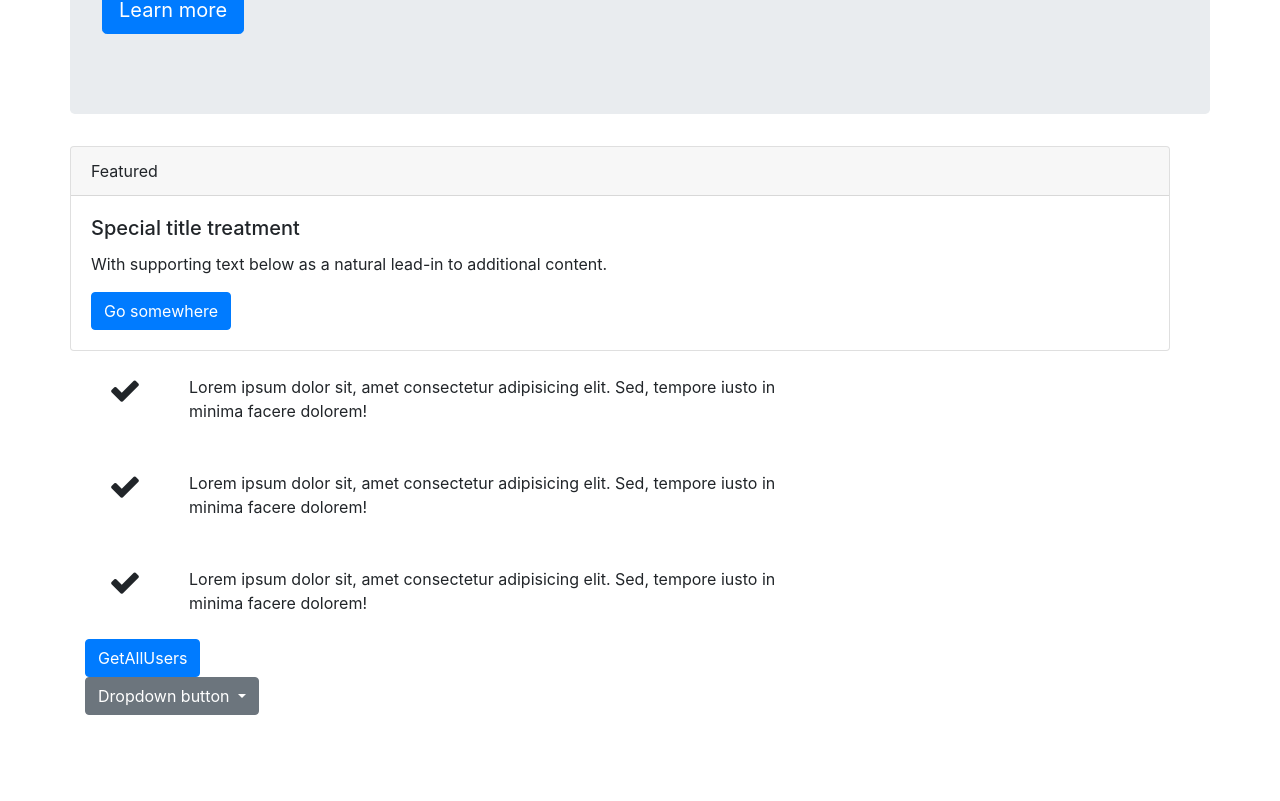
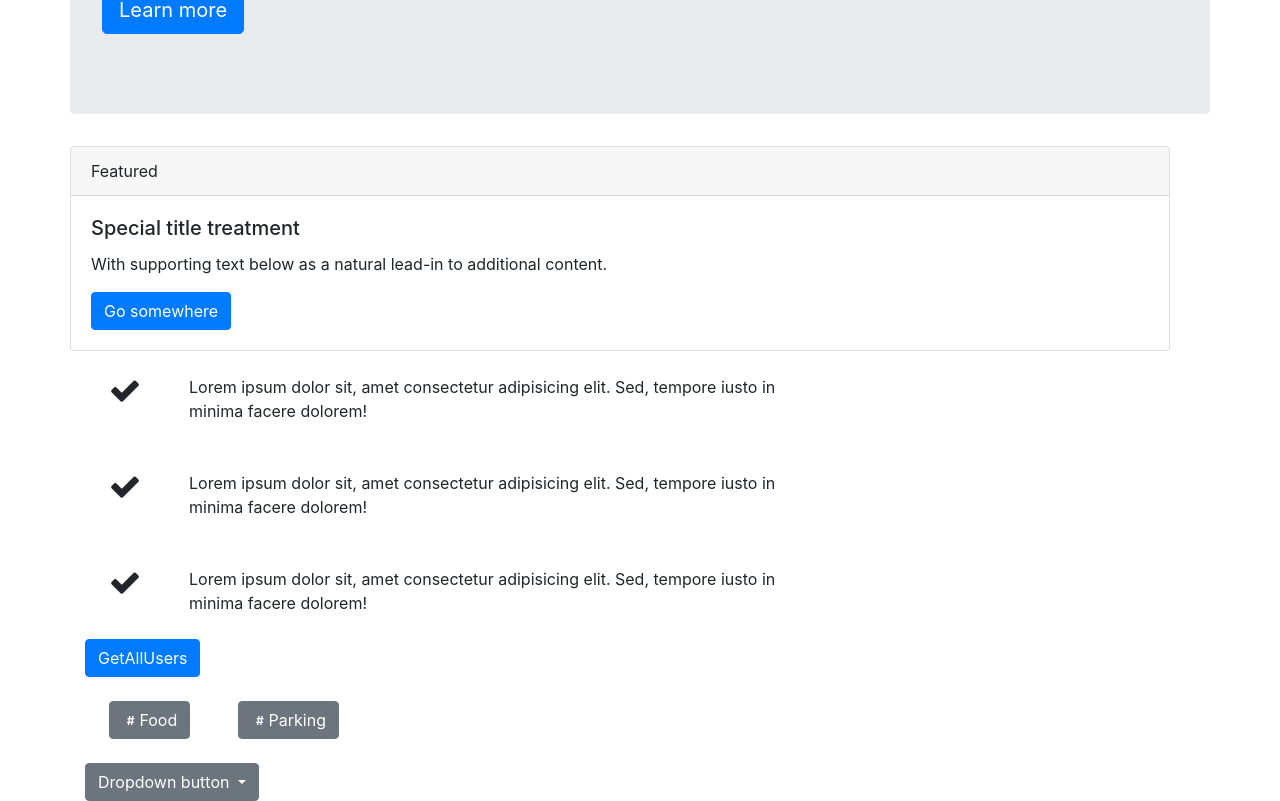
Before and after one commit to anowakowski/MarketSquare_SPA, an Angular app: page /notices in a window 1280 px wide. Shown: the part 357-1158 px from the top of the page. Before the commit the page ends 1072 px from the top, so only its background shows below. Built offline with nearby package versions, Linux system fonts and the light colour scheme.

Commit message:
Tag component added

```diff
--- /dev/null
+++ b/src/app/modules/notices/components/tag/tag.component.css
@@ -0,0 +1,3 @@
+.tag-name {
+    color: white;
+}
--- /dev/null
+++ b/src/app/modules/notices/components/tag/tag.component.html
@@ -0,0 +1,4 @@
+<a class="btn btn-secondary">
+  <span class="badge badge-secondary">#</span>
+  <span class="tag-name">{{ tagName }}</span>
+</a>
--- /dev/null
+++ b/src/app/modules/notices/components/tag/tag.component.ts
@@ -0,0 +1,17 @@
+import { Component, OnInit, Input } from '@angular/core';
+
+@Component({
+  selector: 'app-tag',
+  templateUrl: './tag.component.html',
+  styleUrls: ['./tag.component.css']
+})
+export class TagComponent implements OnInit {
+
+  @Input() public tagName: string;
+
+  constructor() { }
+
+  ngOnInit() {
+  }
+
+}
--- a/src/app/modules/notices/notices.component.html
+++ b/src/app/modules/notices/notices.component.html
@@ -51,6 +51,15 @@
 
       <a class="btn btn-primary" (click)="getAllUsers()">GetAllUsers</a>
 
+      <div class="d-flex">
+        <div class="p-4 align-self-start">
+          <app-tag [tagName]="'Food'"></app-tag>
+        </div>
+        <div class="p-4 align-self-start">
+          <app-tag [tagName]="'Parking'"></app-tag>
+        </div>
+      </div>
+
       <div class="dropdown">
         <button class="btn btn-secondary dropdown-toggle" type="button" id="dropdownMenuButton" data-toggle="dropdown" aria-haspopup="true" aria-expanded="false">
           Dropdown button
--- a/src/app/modules/notices/notices.component.ts
+++ b/src/app/modules/notices/notices.component.ts
@@ -16,6 +16,7 @@ export class NoticesComponent implements OnInit {
   getAllUsers() {
     this.userService.getAllUsers().then(response => {
       const users = response;
+      console.log(JSON.stringify(users));
     });
   }
 }
--- a/src/app/modules/notices/notices.module.ts
+++ b/src/app/modules/notices/notices.module.ts
@@ -3,6 +3,7 @@ import { CommonModule } from '@angular/common';
 import { NoticesRoutingModule } from './notices-routing.module';
 import { UserService } from 'src/app/services/user.service';
 import { NoticesComponent } from './notices.component';
+import { TagComponent } from './components/tag/tag.component';
 
 
 @NgModule({
@@ -10,7 +11,7 @@ import { NoticesComponent } from './notices.component';
     CommonModule,
     NoticesRoutingModule
   ],
-  declarations: [NoticesComponent],
+  declarations: [NoticesComponent, TagComponent],
   providers: [
     UserService
   ]
```
Also changed, not shown: 1 other file (tests, documents, lock files or other folders).
